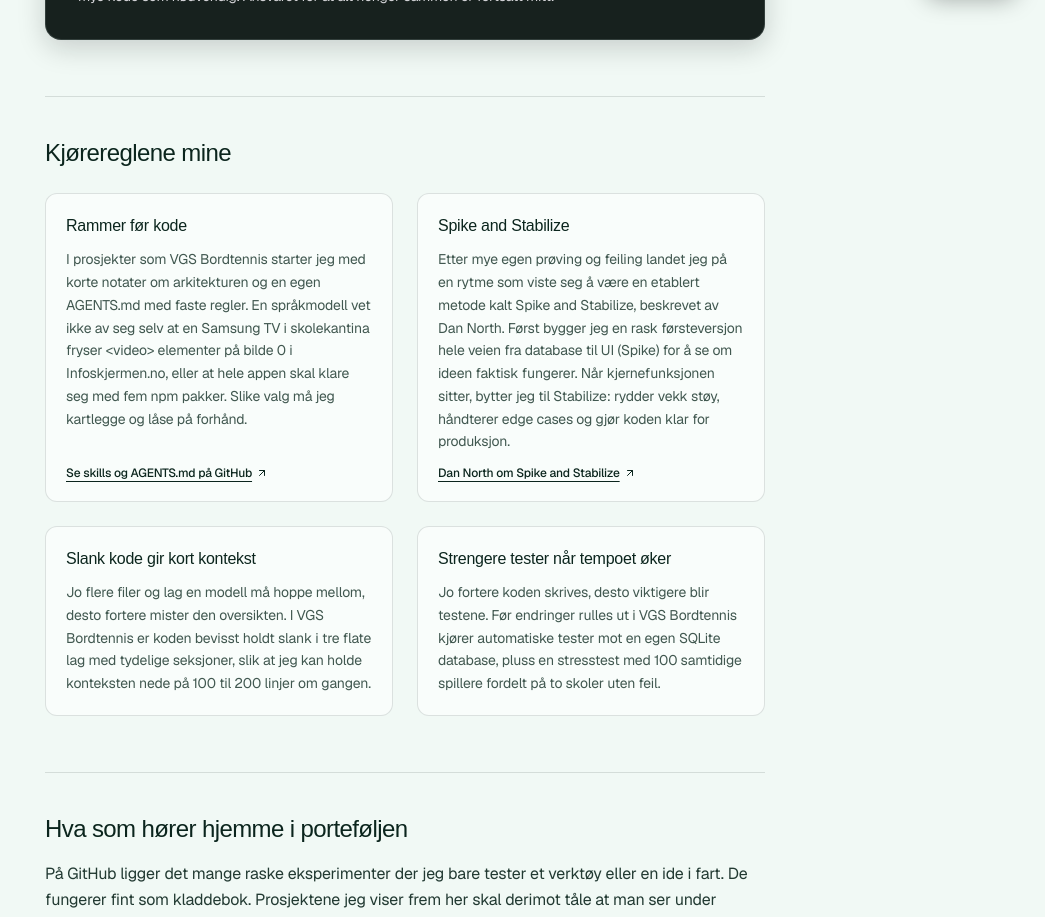
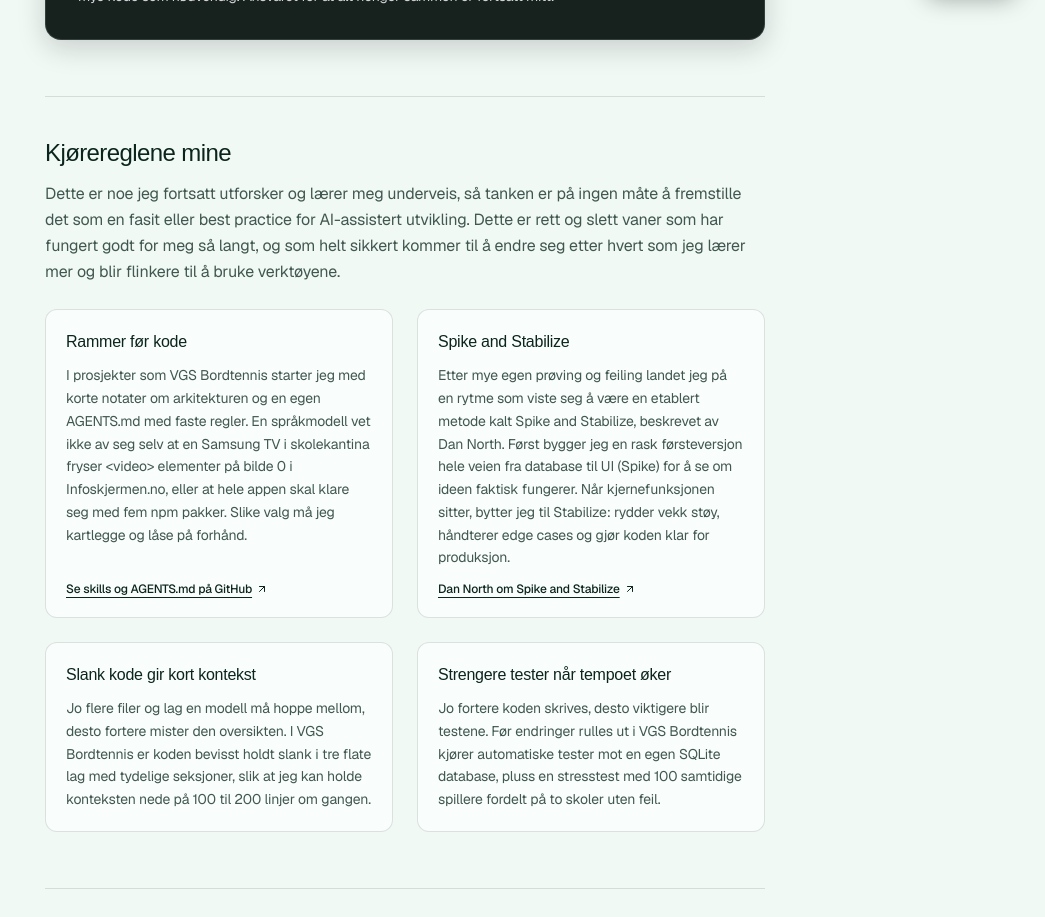
Before and after one commit to yosang/portfolio, a Next.js app: page /ai in a window 1280 px wide. Shown: the part 780-1697 px from the top of the page, without its empty margins (235-1280 px from the left). Built offline with nearby package versions, Linux system fonts and the light colour scheme; a web font is replaced by a local one.

Commit message:
Add honest learning-in-progress intro under Kjørereglene mine on /ai

```diff
--- a/src/app/ai/page.tsx
+++ b/src/app/ai/page.tsx
@@ -106,9 +106,14 @@ export default function AiTransparencyPage() {
 
       {/* Guiding Principles */}
       <section className="space-y-6 border-t border-line pt-10">
-        <h2 className="font-display text-2xl font-normal tracking-[-0.025em] text-ink">
-          {t.principlesHeading}
-        </h2>
+        <div className="space-y-3">
+          <h2 className="font-display text-2xl font-normal tracking-[-0.025em] text-ink">
+            {t.principlesHeading}
+          </h2>
+          <p className="text-base leading-relaxed text-ink-soft">
+            {t.principlesIntro}
+          </p>
+        </div>
         <div className="grid gap-6 sm:grid-cols-2">
           {t.principles.map((item) => (
             <div
--- a/src/data/ai.ts
+++ b/src/data/ai.ts
@@ -22,6 +22,8 @@ export const AI_PAGE = {
       "Prompten er bare startskuddet. Slipper du en modell løs uten rammer, produserer den raskt dobbelt så mye kode som nødvendig. Ansvaret for at alt henger sammen er fortsatt mitt.",
   },
   principlesHeading: "Kjørereglene mine",
+  principlesIntro:
+    "Dette er noe jeg fortsatt utforsker og lærer meg underveis, så tanken er på ingen måte å fremstille det som en fasit eller best practice for AI-assistert utvikling. Dette er rett og slett vaner som har fungert godt for meg så langt, og som helt sikkert kommer til å endre seg etter hvert som jeg lærer mer og blir flinkere til å bruke verktøyene.",
   principles: [
     {
       title: "Rammer før kode",
--- a/src/data/persona.md
+++ b/src/data/persona.md
@@ -60,7 +60,7 @@ Eksempel på naturlig tone:
 ## Hvordan jeg bruker AI og hvordan denne 3D porteføljen er bygget
 
 ### Hvordan jeg bruker AI (`/ai`)
-- Det siste året har jeg brukt AI ganske minimalt, stort sett bare til enkel sparring og for å diskutere ideer rundt prosjekter. Det var først høsten 2026 at jeg bestemte meg for å gi AI-assistert programvareutvikling et skikkelig forsøk med en strukturert metodikk. Hvordan jeg bruker det i dag avhenger av hva målet med oppgaven er:
+- Det siste året har jeg brukt AI ganske minimalt, stort sett bare til enkel sparring og for å diskutere ideer rundt prosjekter. Det var først høsten 2026 at jeg bestemte meg for å gi AI-assistert programvareutvikling et skikkelig forsøk med en strukturert metodikk. Dette er noe jeg fortsatt lærer meg underveis, og på ingen måte en fasit eller best practice, bare vaner som har fungert godt for meg så langt og som helt sikkert vil endre seg etter hvert som jeg lærer mer. Hvordan jeg bruker det i dag avhenger av hva målet med oppgaven er:
   1. **Egne prosjekter (fra høsten 2026):** Større ideer starter på papir i et par dager for å spikre arkitektur og regler før jeg begynner å skrive kode. Deretter jobber jeg etter **Spike and Stabilize** (et mønster beskrevet av Dan North, som jeg kom frem til gjennom egen prøving og feiling før jeg oppdaget at det allerede het det; si aldri at jeg fant opp begrepet): først bygger jeg en rask førsteversjon fra database til ferdig skjermbilde for å se at ideen fungerer i praksis, og så rydder jeg opp koden, sjekker edge cases og skriver tester mens jeg holder konteksten kort og oversiktlig.
   2. **Design og produktarbeid (som Ember Booking):** Der gjør jeg grunnarbeidet selv i Figma og bygger designsystemet for hånd. AI bruker jeg først helt på slutten til å sjekke småfeil og ujevnheter i koden.
   3. **Skoleoppgaver:** Der bruker jeg minst mulig AI, bare litt enkel sparring underveis, fordi hele poenget med studiet er at jeg skal lære meg faget grundig på egen hånd.
```
